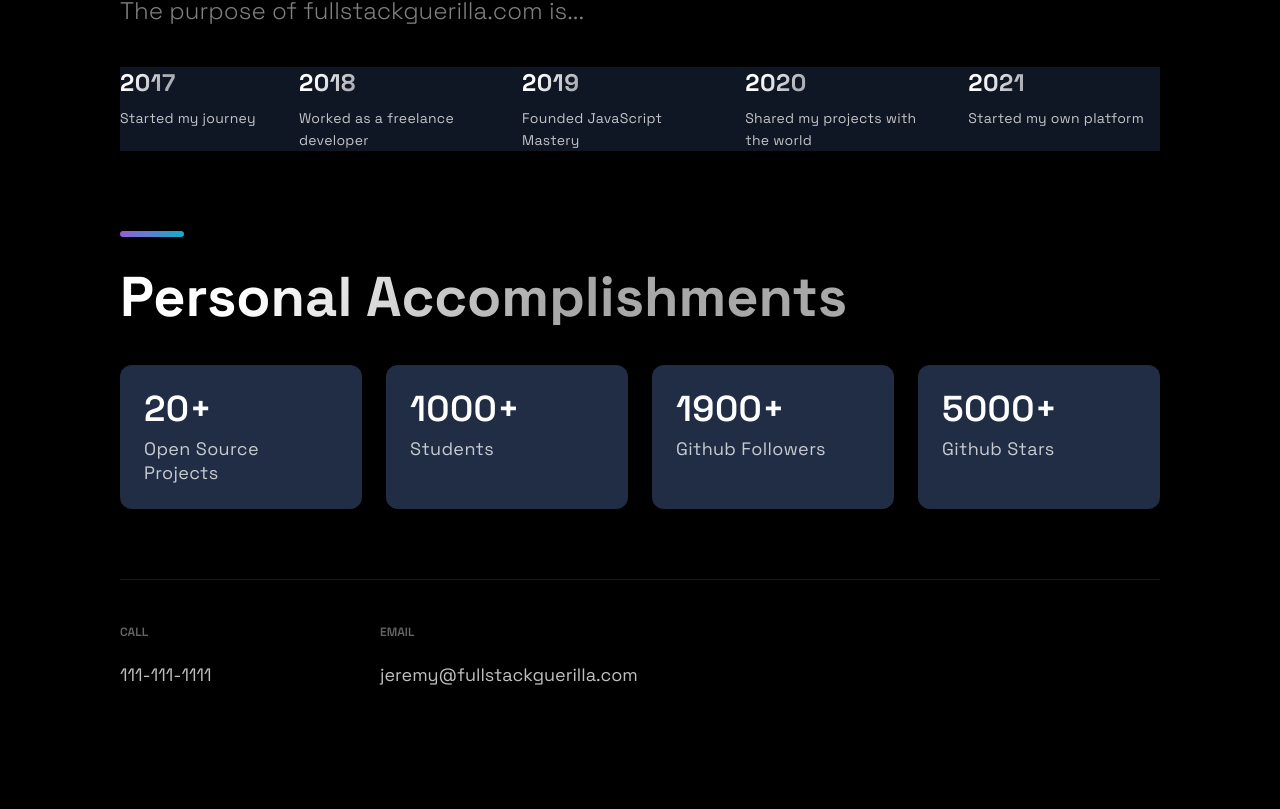
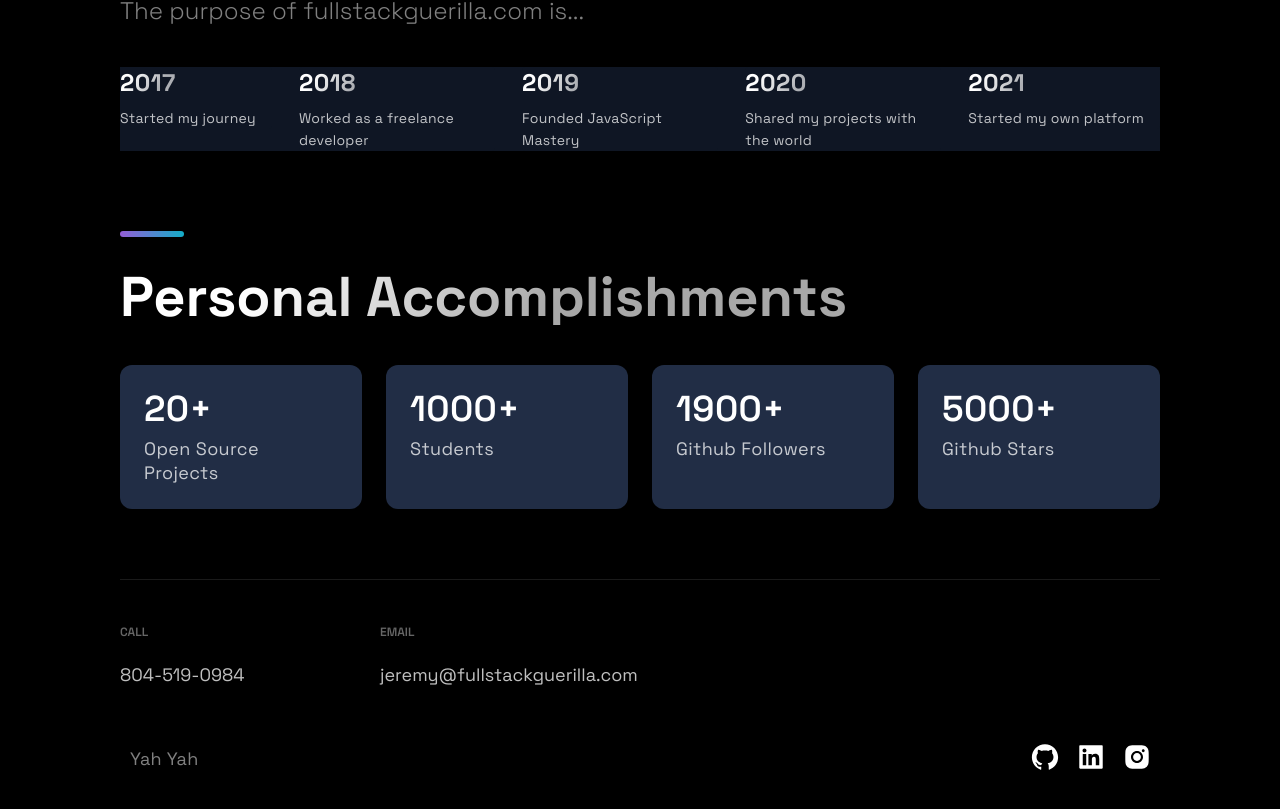
Before and after one commit to JeremyCabrera/portfolio-website, a Next.js app: page / in a window 1280 px wide. Shown: the part 2739-3548 px from the top of the page. Before the commit the page ends 3523 px from the top, so only its background shows below. Built offline with nearby package versions, Linux system fonts and the light colour scheme.

Commit message:
Updated footer.js

```diff
--- a/src/components/Footer/Footer.js
+++ b/src/components/Footer/Footer.js
@@ -10,13 +10,29 @@ const Footer = () => {
       <LinkList>
         <LinkColumn>
           <LinkTitle>Call</LinkTitle>
-          <LinkItem href="tel:111-111-1111">111-111-1111</LinkItem>
+          <LinkItem href="tel:804-519-0984">804-519-0984</LinkItem>
         </LinkColumn>
         <LinkColumn>
           <LinkTitle>Email</LinkTitle>
           <LinkItem href="mailto:jeremy@fullstackguerilla.com">jeremy@fullstackguerilla.com</LinkItem>
         </LinkColumn>
       </LinkList>
+      <SocialIconsContainer>
+        <CompanyContainer>
+          <Slogan>Yah Yah</Slogan>
+        </CompanyContainer>
+        <SocialContainer>
+        <SocialIcons href='https://github.com'>
+        <AiFillGithub size="3rem" />
+      </SocialIcons>
+      <SocialIcons href='https://linkedin.com'>
+        <AiFillLinkedin size="3rem" />
+      </SocialIcons>
+      <SocialIcons href='https://instagram.com'>
+        <AiFillInstagram size="3rem" />
+      </SocialIcons>
+      </SocialContainer>
+      </SocialIconsContainer>
     </FooterWrapper>
   );
 };
--- a/src/components/Technologies/Technologies.js
+++ b/src/components/Technologies/Technologies.js
@@ -8,7 +8,7 @@ const Technologies = () =>  (
     <SectionDivider/>
     <SectionTitle>Technologies</SectionTitle>
     <SectionText>
-      Lorem ipsum
+      Below are a few of the technologies I am familiar with!
     </SectionText>
     <List>
       <ListItem>
```
